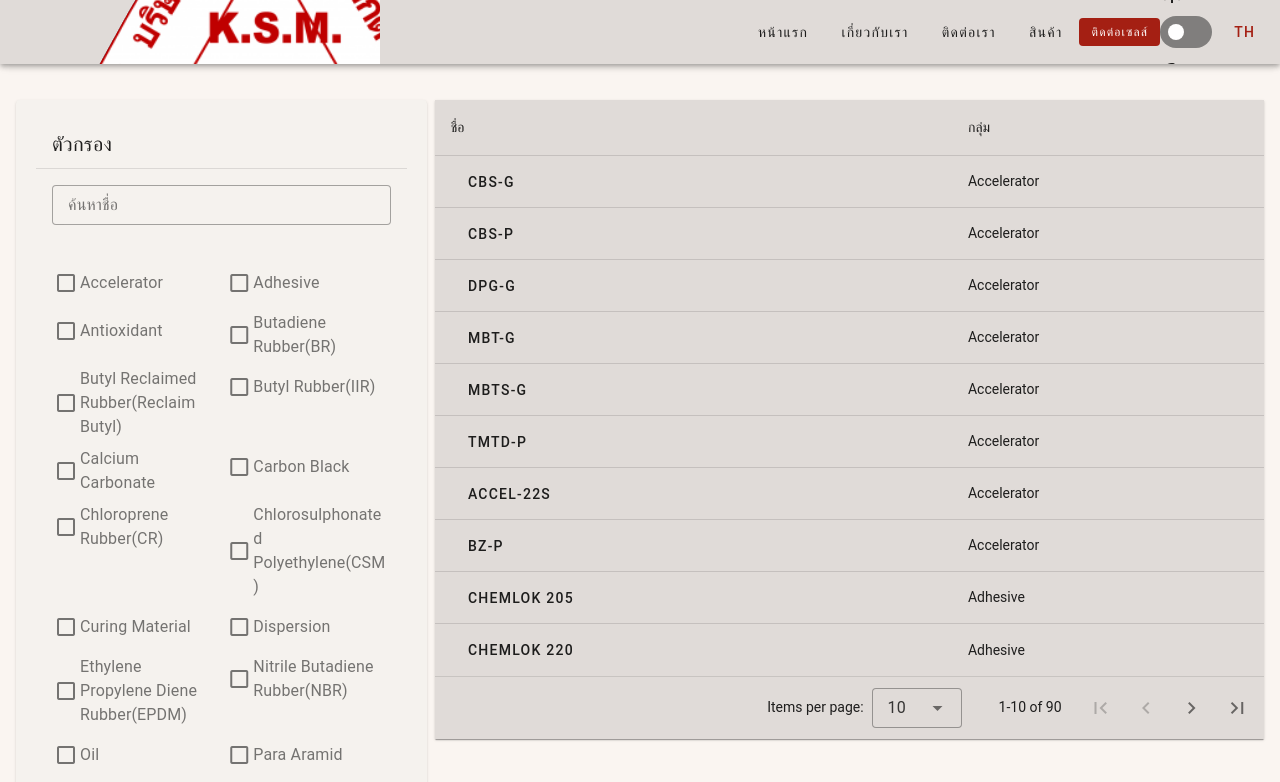
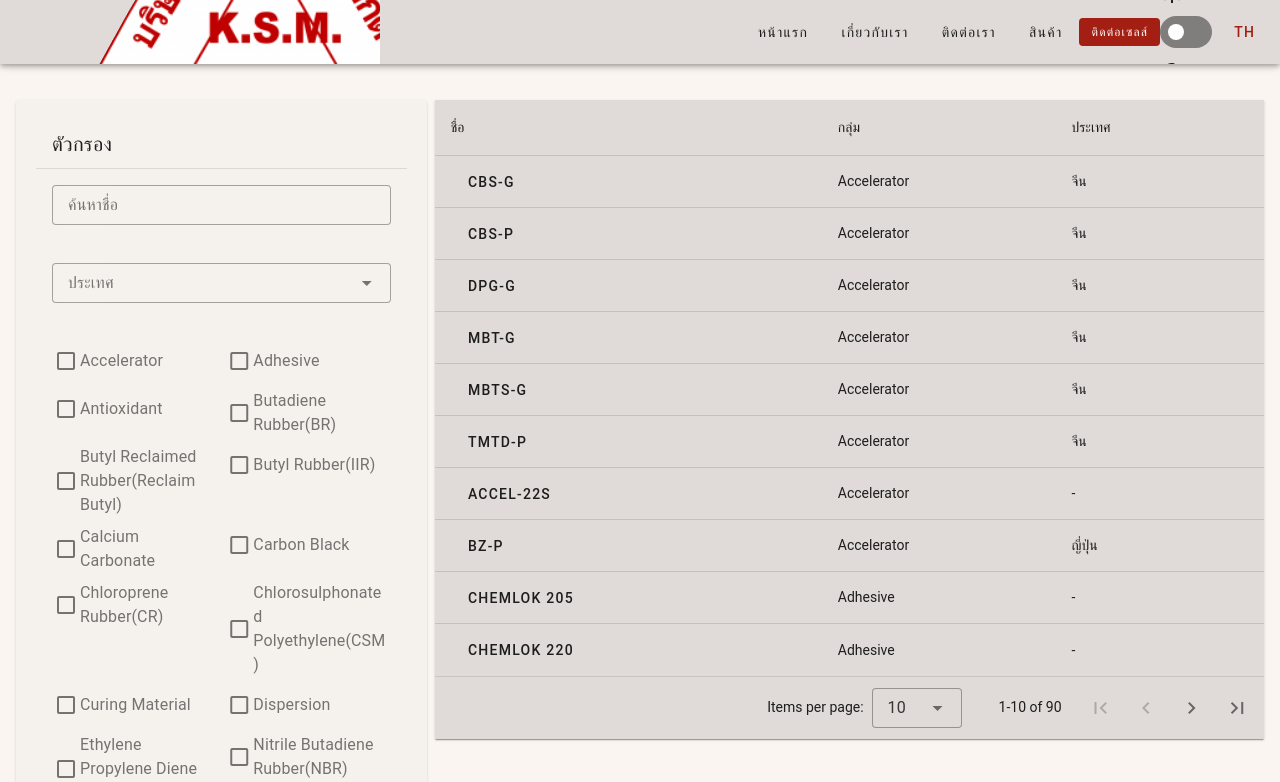
Before and after one commit to ksmachukij/ksm-website, a Vue app: page /product-list in a window 1280 px wide. Shown: the top 782 px of the page. Built offline with nearby package versions, Linux system fonts and the light colour scheme.

Commit message:
Update ProductList.vue

```diff
--- a/src/pages/ProductList.vue
+++ b/src/pages/ProductList.vue
@@ -17,6 +17,19 @@
             <v-text-field
               v-model="searchName"
               :label="t('Filter_SearchName')"
+              variant="outlined"
+              density="compact"
+              class="mb-4"
+            />
+
+            <!-- Country filter -->
+            <v-select
+              v-model="selectedCountries"
+              :items="countryItems"
+              :label="countryTitle[languageSystem]"
+              multiple
+              chips
+              closable-chips
               variant="outlined"
               density="compact"
               class="mb-4"
@@ -71,6 +84,9 @@
               {{ item.name }}
             </v-btn>
           </template>
+          <template #[`item.country`]="{ item }">
+            {{ countryNames(item.countries) }}
+          </template>
         </v-data-table>
       </v-col>
     </v-row>
@@ -84,13 +100,25 @@ import {
   componentText,
   contentSystem,
   productGroup,
-  productList,
 } from '@/assets/static/productlist';
+import {
+  countryLabel,
+  countryOptions,
+  countryTitle,
+  productsWithCountry,
+} from '@/assets/static/productcountry';
 
 const TEXTS = [...componentText, ...contentSystem];
 
 // query ของ vue-router เป็นได้ทั้ง string | string[] | null
 const first = (value) => (Array.isArray(value) ? value[0] : value);
+
+// แปลงค่าที่คั่นด้วยจุลภาคใน URL เป็นอาร์เรย์ และเก็บเฉพาะค่าที่มีอยู่จริง
+const parseList = (value, allowed) => {
+  const text = first(value);
+  if (!text || text === 'All') return [];
+  return text.split(',').filter((item) => allowed.includes(item));
+};
 
 export default defineComponent({
   name: 'ProductList',
@@ -103,8 +131,10 @@ export default defineComponent({
     return {
       groupOptions: productGroup, // ตัวเลือกกลุ่มทั้งหมด
       selectedGroups: [], // กลุ่มที่เลือก
+      selectedCountries: [], // ประเทศที่เลือก
       searchName: '', // คำค้นหาชื่อ
-      products: productList,
+      products: productsWithCountry, // สินค้าพร้อมฟิลด์ country
+      countryTitle,
       page: 1,
     };
   },
@@ -113,9 +143,17 @@ export default defineComponent({
       return [
         { title: this.t('SortBy_Name'), value: 'name', sortable: true },
         { title: this.t('SortBy_Group'), value: 'group', sortable: true },
+        { title: countryTitle[this.languageSystem], value: 'country', sortable: true },
       ];
     },
-    // กรองที่เดียว (ชื่อ + กลุ่ม) แล้วส่งให้ตารางแสดงผลตรงๆ
+    // ตัวเลือกประเทศ แสดงชื่อตามภาษา เก็บค่าเป็นชื่ออังกฤษ
+    countryItems() {
+      return countryOptions.map((key) => ({
+        title: this.countryName(key),
+        value: key,
+      }));
+    },
+    // กรองที่เดียว (ชื่อ + กลุ่ม + ประเทศ) แล้วส่งให้ตารางแสดงผลตรงๆ
     filteredProducts() {
       const keyword = (this.searchName || '').trim().toLowerCase();
       return this.products.filter((product) => {
@@ -123,7 +161,9 @@ export default defineComponent({
           || String(product.name).toLowerCase().includes(keyword);
         const matchesGroup = !this.selectedGroups.length
           || this.selectedGroups.includes(product.group);
-        return matchesName && matchesGroup;
+        const matchesCountry = !this.selectedCountries.length
+          || this.selectedCountries.some((c) => product.countries.includes(c));
+        return matchesName && matchesGroup && matchesCountry;
       });
     },
   },
@@ -141,20 +181,28 @@ export default defineComponent({
       const row = TEXTS.find((item) => item.Name === name);
       return row?.[this.languageSystem] ?? name;
     },
+    // ชื่อประเทศตามภาษา ("-" ถ้ายังไม่มีข้อมูล)
+    countryName(key) {
+      return countryLabel[key]?.[this.languageSystem] ?? '-';
+    },
+    // หลายประเทศคั่นด้วยจุลภาค ("-" ถ้ายังไม่มีข้อมูล)
+    countryNames(keys) {
+      return keys?.length
+        ? keys.map((key) => this.countryName(key)).join(', ')
+        : '-';
+    },
     applyQuery(query = this.$route.query) {
       // ถ้า component ยังค้างอยู่ตอนเปลี่ยนไปหน้าอื่น (เช่น keep-alive) ไม่ต้องรีเซ็ตตัวกรอง
       if (this.$route.name !== 'ProductList') return;
 
       this.searchName = first(query.name) || '';
-
-      const group = first(query.productGroup);
-      this.selectedGroups = group && group !== 'All'
-        ? group.split(',').filter((g) => this.groupOptions.includes(g))
-        : [];
+      this.selectedGroups = parseList(query.productGroup, this.groupOptions);
+      this.selectedCountries = parseList(query.country, countryOptions);
     },
     resetFilters() {
       this.searchName = '';
       this.selectedGroups = [];
+      this.selectedCountries = [];
       // ล้าง query ใน URL ด้วย ไม่งั้น refresh แล้วตัวกรองกลับมา
       if (Object.keys(this.$route.query).length) {
         this.$router.replace({ name: 'ProductList', query: {} });
```
